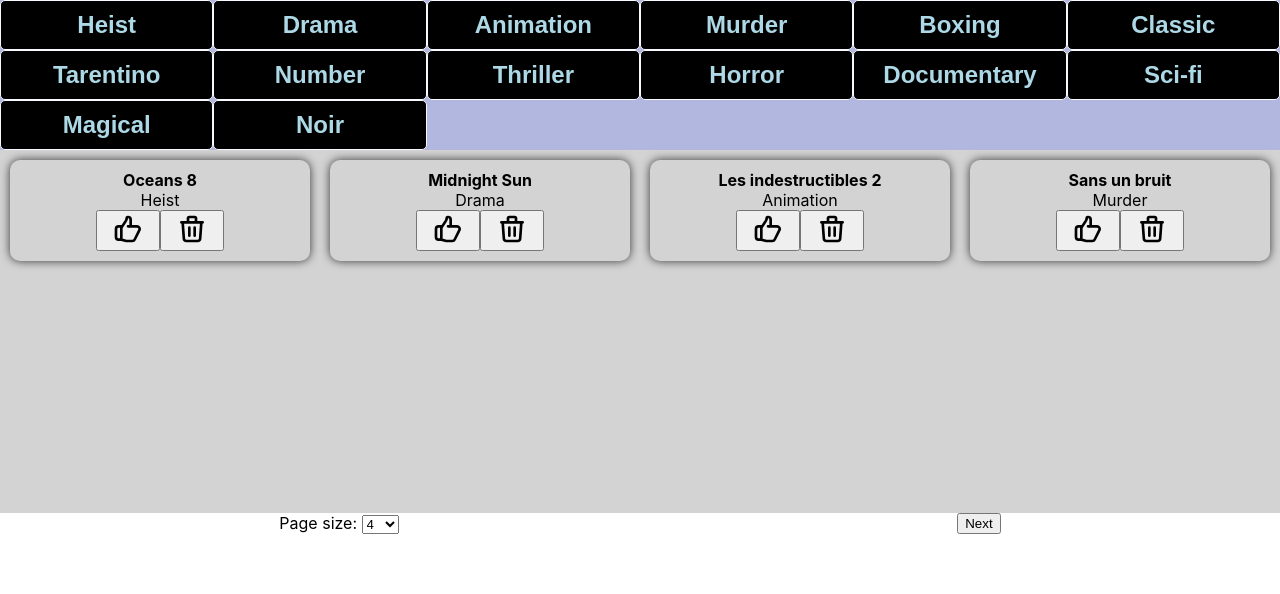
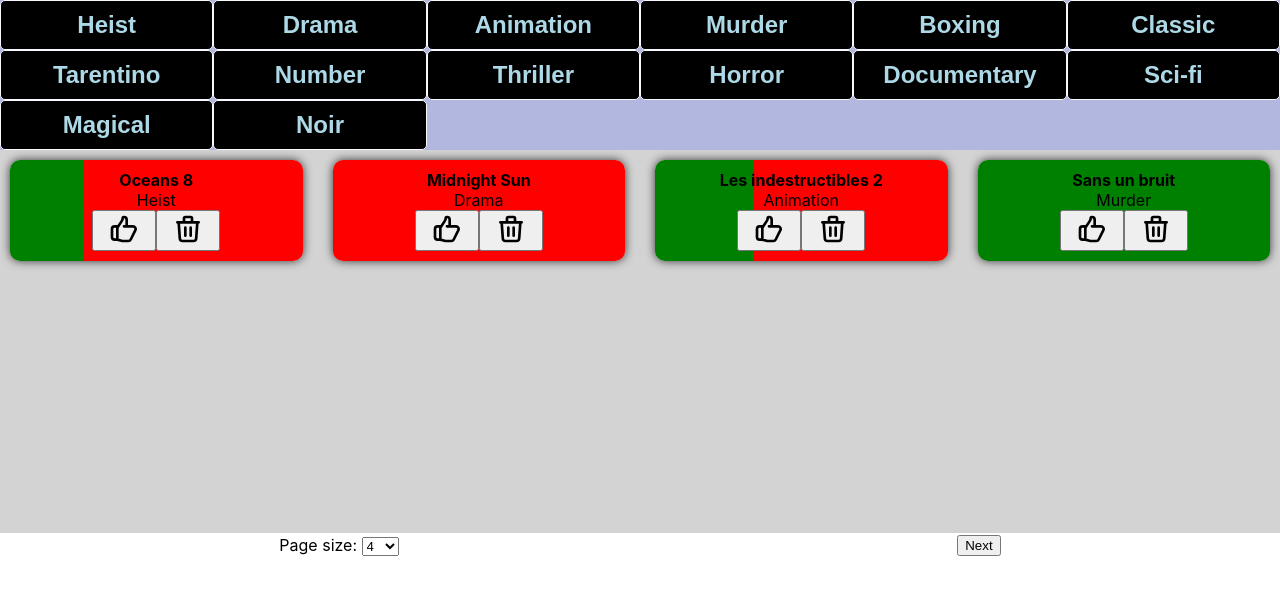
Before and after one commit to hezirel/takehome_particeep, a React (Create React App) app: page / in a window 1280 px wide. Shown: the top 594 px of the page. Built offline with nearby package versions, Linux system fonts and the light colour scheme.

Commit message:
WIP CSS like / Dis ratio

```diff
--- a/src/components/movies/MovieCard.js
+++ b/src/components/movies/MovieCard.js
@@ -43,8 +43,15 @@
 		dispatch(toggleDislike(movie.id));
 	};
 
+	const ratio = (movie.dislikes / movie.likes) * 100;
+
 	return (
-		<div className="movie-card">
+		<div
+			className="movie-card"
+			style={{
+				backgroundImage: `linear-gradient(to right, green 0 ${ratio}%, red ${ratio}% 100%)`,
+			}}
+		>
 			<b className="movieCardTitle">{movie.title}</b>
 			<span className="movieCardCategory">{movie.category}</span>
 			<div className="movieCardUIControls">
--- a/src/components/movies/Movies.css
+++ b/src/components/movies/Movies.css
@@ -2,10 +2,8 @@
     display: grid;
     grid-template-rows: repeat(3, 1fr);
     grid-template-columns: repeat(auto-fit, minmax(200px, 1fr));
-    list-style: none;
-    justify-content: center;
-    align-items: center;
-    text-align: center;
+    grid-gap: 10px;
+    justify-content: space-around;
     background-color: lightgrey
 }
 
@@ -14,7 +12,6 @@
     flex-direction: column;
     justify-content: center;
     align-items: center;
-    background-color: lightgrey;
     border-radius: 10px;
     padding: 10px;
     margin: 10px;
```
